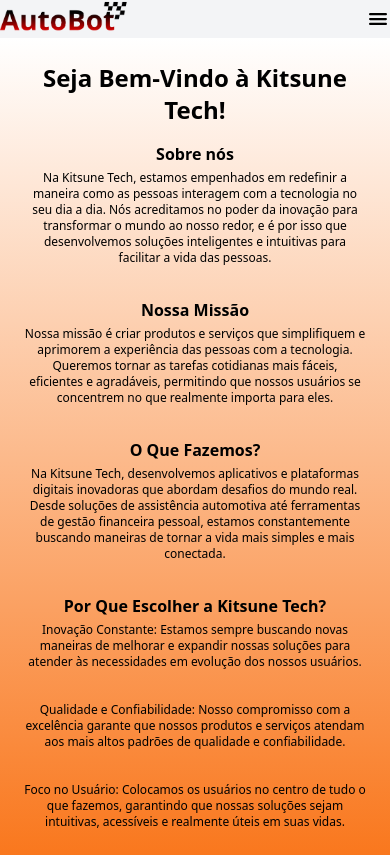
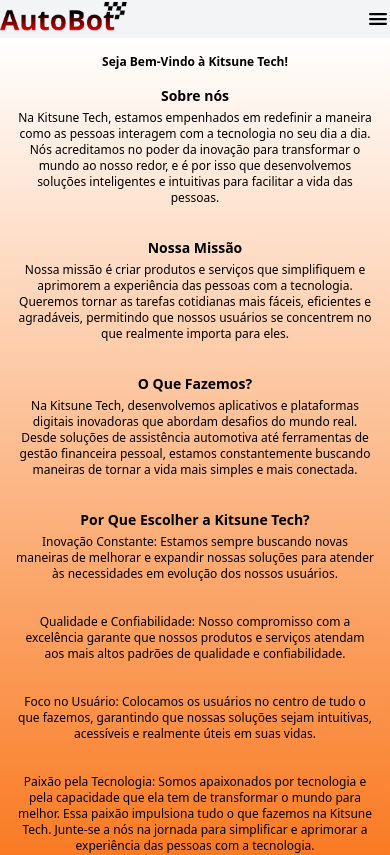
Before and after one commit to KitsuneTechno/HTML_NextJS, a Next.js app in the folder autobot/: page /sobre in a window 390 px wide. Shown: the top 855 px of the page. Built offline with nearby package versions, Linux system fonts and the light colour scheme.

Commit message:
Responsividade da página de Sobre nós corrigida.

```diff
--- a/autobot/src/app/globals.css
+++ b/autobot/src/app/globals.css
@@ -82,15 +82,15 @@
   }
 
   .aboutContainer{
-    @apply p-6 sm:p-12 md:p-8 max-h-screen bg-gradient-to-t from-orange-500  to-white
+    @apply p-4 sm:p-12 md:p-8 bg-gradient-to-t from-orange-500  to-white
     mb-16 relative;
 
     & h1{
-      @apply text-center text-2xl sm:text-base font-bold mb-4;
+      @apply text-center text-xs sm:text-base font-bold mb-4;
     }
 
     & h3{
-      @apply font-semibold mb-1 sm:mb-3 text-center;
+      @apply font-semibold text-sm mb-1 sm:mb-3 text-center;
     }
 
     & p{
```
